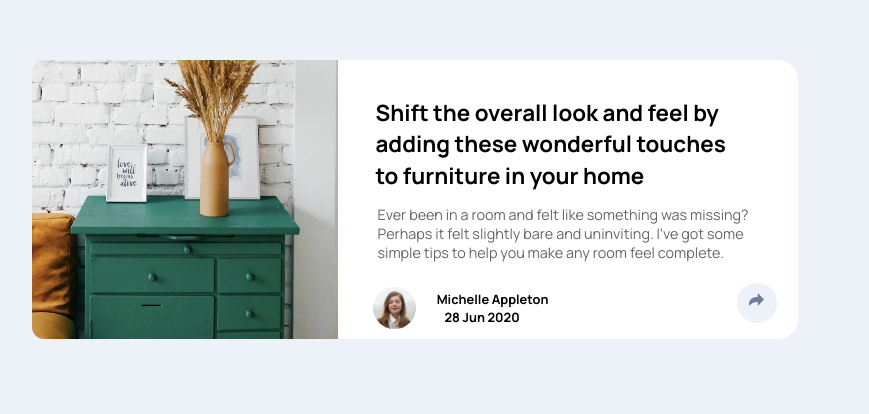
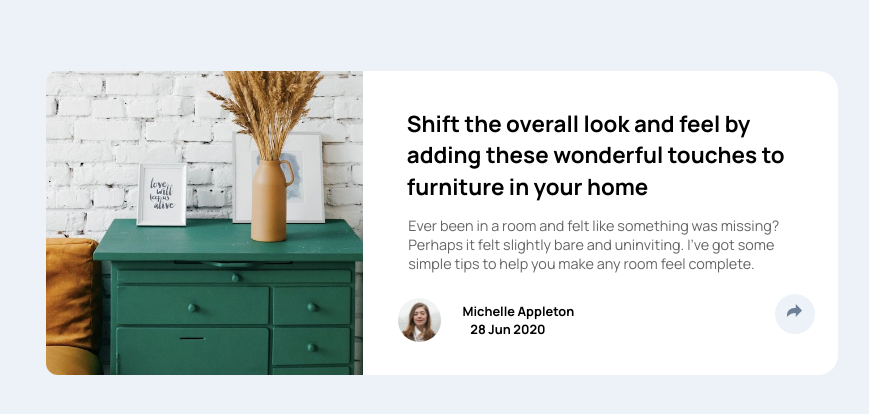
Before and after one commit to ChamuMutezva/article-preview-component, a React (Create React App) app: page / in a window 1280 px wide. Shown: the part 204-618 px from the top of the page, without its empty margins (210-1079 px from the left). Built offline with nearby package versions, Linux system fonts and the light colour scheme.

Commit message:
fit hide part of image on desktop

```diff
--- a/src/index.css
+++ b/src/index.css
@@ -117,9 +117,9 @@ color: white;
   .App {
     text-align: center;
     display: flex;
-    width: 70%;
-    padding-top: 200px;
-    margin-left: 210px;
+    width: 880px;
+    padding-top: 211px;
+    margin-left: 224px;
 }
 
 .header {
@@ -128,6 +128,7 @@ color: white;
 }
 .illustration {
   height: 100%;
+  width: 118%;
   border-top-left-radius: 12px;
   border-top-right-radius: 0px;
   border-bottom-left-radius: 12px;
@@ -145,7 +146,7 @@ h1 {
   font-size: 1.4rem;
   width: 81%;
   margin-top: 27px;
-  margin-left: 37px;
+  margin-left: 44px;
   word-spacing: 0px;
   /* padding: 36px 0; */
 }
@@ -156,6 +157,7 @@ p {
   font-size: 0.9rem;
   font-weight: 400;
   opacity: 0.6;
+  padding-left: 5px;
 }
 figure {
     width: 80%;
@@ -181,10 +183,11 @@ margin-left: 0px;
   content: "";
   width: 30px;
   height: 30px;
-  top: 30px;
+  top: 25px;
   transform: rotate(45deg);
   left: -105px;
   background-color: hsl(217, 19%, 35%);
+  border-radius: 50px 0 0 0;
   /*z-index: -1;  for a pseudo element - the z-index should be -1 */
 }
 .hideShare {
```
